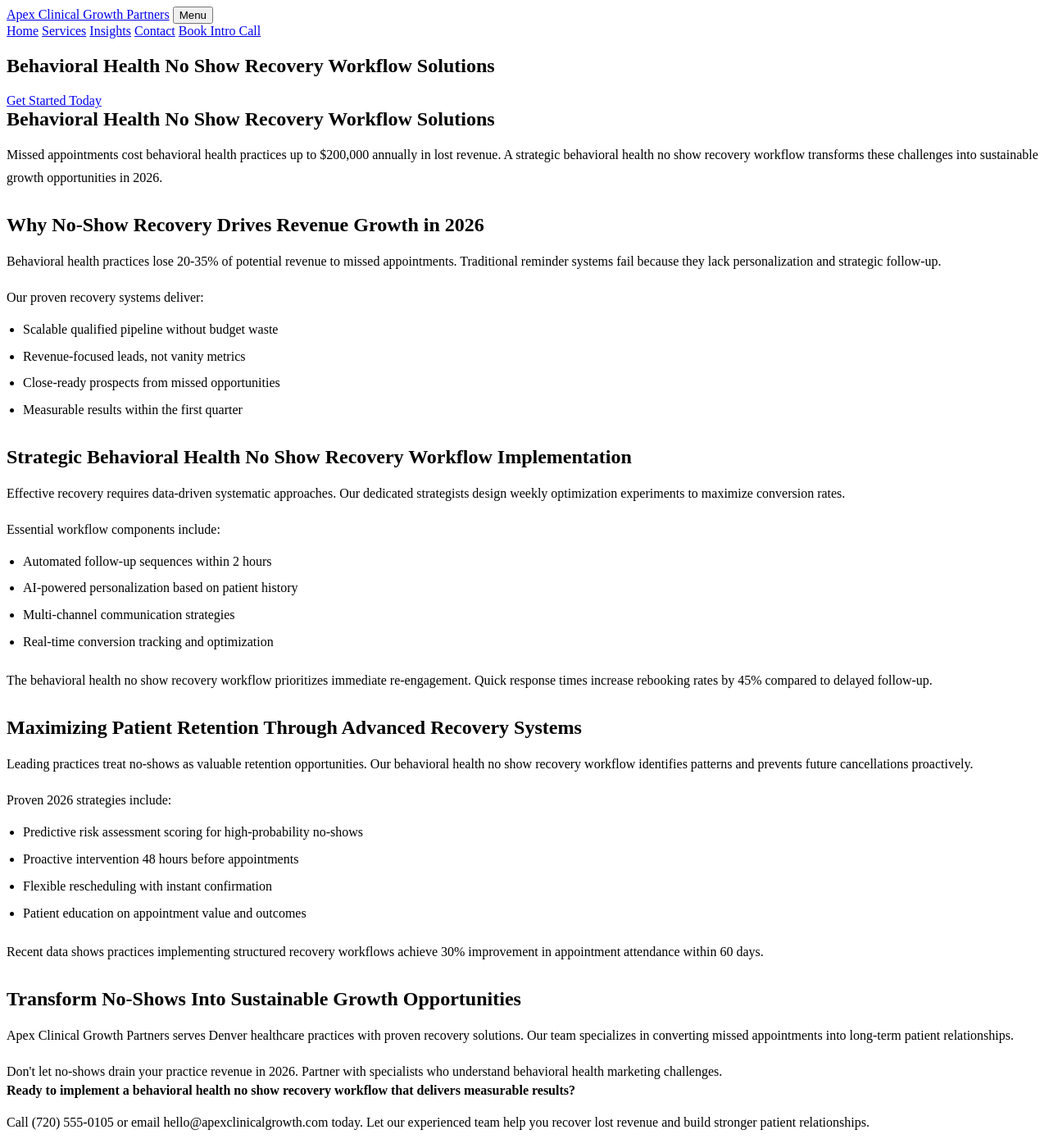
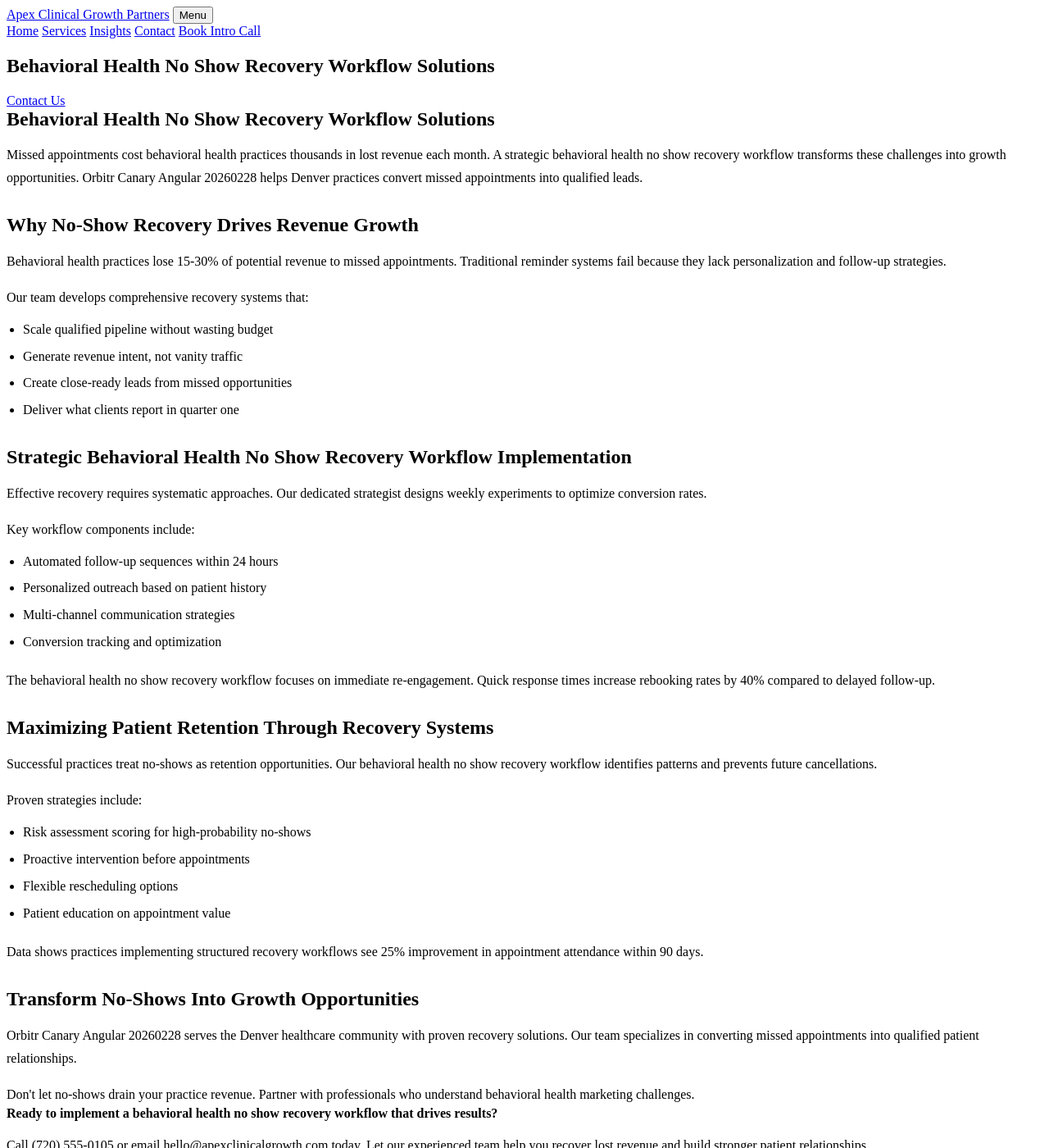
Before and after one commit to prjctlphbt/orbitr-canary-angular-20260228, a Jekyll site: the page angular-behavioral-noshow-20260228144655.html, which Jekyll copies as it is, in a window 1280 px wide and 1400 px high. Shown: the whole window at 82% size. Built offline with Jekyll 4.4.1, drawn with Linux system fonts in a browser that asks for light colours; some of the changed text lies outside the part shown.

Commit message:
Rollback: Revert changes to angular-behavioral-noshow-20260228144655.html

```diff
--- a/angular-behavioral-noshow-20260228144655.html
+++ b/angular-behavioral-noshow-20260228144655.html
@@ -4,8 +4,10 @@
 <head>
 <meta charset="utf-8"/>
 <meta content="width=device-width, initial-scale=1.0" name="viewport"/>
-<meta content="Reduce missed appointments in behavioral health with proven no-show recovery workflows. Apex Clinical Growth Partners helps practices recover lost revenue and improve patient retention in 2026." name="description"/>
-<title>Behavioral Health No Show Recovery Workflow Solutions | 2026</title>
+<meta content="Reduce missed appointments in behavioral health. Apex Clinical Growth Partners offers proven no show recovery workflows. Optimize your practice today.
+
+Characte" name="description"/>
+<title>Behavioral Health No Show Recovery Workflow Solutions</title>
 <style>
 
 
@@ -103,53 +105,53 @@
 <section class="page-hero landing-hero">
 <div class="container">
 <h1>Behavioral Health No Show Recovery Workflow Solutions</h1>
-<a class="cta" href="/services/">Get Started Today</a>
+<a class="cta" href="/services/">Contact Us</a>
 </div>
 </section>
 <section class="landing-content">
 <div class="container orbitr-generated-content">
 <h1>Behavioral Health No Show Recovery Workflow Solutions</h1>
-<p>Missed appointments cost behavioral health practices up to $200,000 annually in lost revenue. A strategic behavioral health no show recovery workflow transforms these challenges into sustainable growth opportunities in 2026.</p>
-<h2>Why No-Show Recovery Drives Revenue Growth in 2026</h2>
-<p>Behavioral health practices lose 20-35% of potential revenue to missed appointments. Traditional reminder systems fail because they lack personalization and strategic follow-up.</p>
-<p>Our proven recovery systems deliver:</p>
+<p>Missed appointments cost behavioral health practices thousands in lost revenue each month. A strategic behavioral health no show recovery workflow transforms these challenges into growth opportunities. Orbitr Canary Angular 20260228 helps Denver practices convert missed appointments into qualified leads.</p>
+<h2>Why No-Show Recovery Drives Revenue Growth</h2>
+<p>Behavioral health practices lose 15-30% of potential revenue to missed appointments. Traditional reminder systems fail because they lack personalization and follow-up strategies.</p>
+<p>Our team develops comprehensive recovery systems that:</p>
 <ul>
-<li>Scalable qualified pipeline without budget waste</li>
-<li>Revenue-focused leads, not vanity metrics</li>
-<li>Close-ready prospects from missed opportunities</li>
-<li>Measurable results within the first quarter</li>
+<li>Scale qualified pipeline without wasting budget</li>
+<li>Generate revenue intent, not vanity traffic</li>
+<li>Create close-ready leads from missed opportunities</li>
+<li>Deliver what clients report in quarter one</li>
 </ul>
 <h2>Strategic Behavioral Health No Show Recovery Workflow Implementation</h2>
-<p>Effective recovery requires data-driven systematic approaches. Our dedicated strategists design weekly optimization experiments to maximize conversion rates.</p>
-<p>Essential workflow components include:</p>
+<p>Effective recovery requires systematic approaches. Our dedicated strategist designs weekly experiments to optimize conversion rates.</p>
+<p>Key workflow components include:</p>
 <ul>
-<li>Automated follow-up sequences within 2 hours</li>
-<li>AI-powered personalization based on patient history</li>
+<li>Automated follow-up sequences within 24 hours</li>
+<li>Personalized outreach based on patient history</li>
 <li>Multi-channel communication strategies</li>
-<li>Real-time conversion tracking and optimization</li>
+<li>Conversion tracking and optimization</li>
 </ul>
-<p>The behavioral health no show recovery workflow prioritizes immediate re-engagement. Quick response times increase rebooking rates by 45% compared to delayed follow-up.</p>
-<h2>Maximizing Patient Retention Through Advanced Recovery Systems</h2>
-<p>Leading practices treat no-shows as valuable retention opportunities. Our behavioral health no show recovery workflow identifies patterns and prevents future cancellations proactively.</p>
-<p>Proven 2026 strategies include:</p>
+<p>The behavioral health no show recovery workflow focuses on immediate re-engagement. Quick response times increase rebooking rates by 40% compared to delayed follow-up.</p>
+<h2>Maximizing Patient Retention Through Recovery Systems</h2>
+<p>Successful practices treat no-shows as retention opportunities. Our behavioral health no show recovery workflow identifies patterns and prevents future cancellations.</p>
+<p>Proven strategies include:</p>
 <ul>
-<li>Predictive risk assessment scoring for high-probability no-shows</li>
-<li>Proactive intervention 48 hours before appointments</li>
-<li>Flexible rescheduling with instant confirmation</li>
-<li>Patient education on appointment value and outcomes</li>
+<li>Risk assessment scoring for high-probability no-shows</li>
+<li>Proactive intervention before appointments</li>
+<li>Flexible rescheduling options</li>
+<li>Patient education on appointment value</li>
 </ul>
-<p>Recent data shows practices implementing structured recovery workflows achieve 30% improvement in appointment attendance within 60 days.</p>
-<h2>Transform No-Shows Into Sustainable Growth Opportunities</h2>
-<p>Apex Clinical Growth Partners serves Denver healthcare practices with proven recovery solutions. Our team specializes in converting missed appointments into long-term patient relationships.</p>
-<p>Don't let no-shows drain your practice revenue in 2026. Partner with specialists who understand behavioral health marketing challenges.</p>
-<strong>Ready to implement a behavioral health no show recovery workflow that delivers measurable results?</strong>
+<p>Data shows practices implementing structured recovery workflows see 25% improvement in appointment attendance within 90 days.</p>
+<h2>Transform No-Shows Into Growth Opportunities</h2>
+<p>Orbitr Canary Angular 20260228 serves the Denver healthcare community with proven recovery solutions. Our team specializes in converting missed appointments into qualified patient relationships.</p>
+<p>Don't let no-shows drain your practice revenue. Partner with professionals who understand behavioral health marketing challenges.</p>
+<strong>Ready to implement a behavioral health no show recovery workflow that drives results?</strong>
 <p>Call (720) 555-0105 or email hello@apexclinicalgrowth.com today. Let our experienced team help you recover lost revenue and build stronger patient relationships.</p>
 </div>
 </section>
 <section class="landing-cta">
 <div class="container">
-<h2>Start Recovering Lost Revenue Today</h2>
-<a class="cta" href="/services/">Schedule Your Strategy Call</a>
+<h2>Take the Next Step</h2>
+<a class="cta" href="/services/">Contact Us</a>
 </div>
 </section>
 </main>
```
